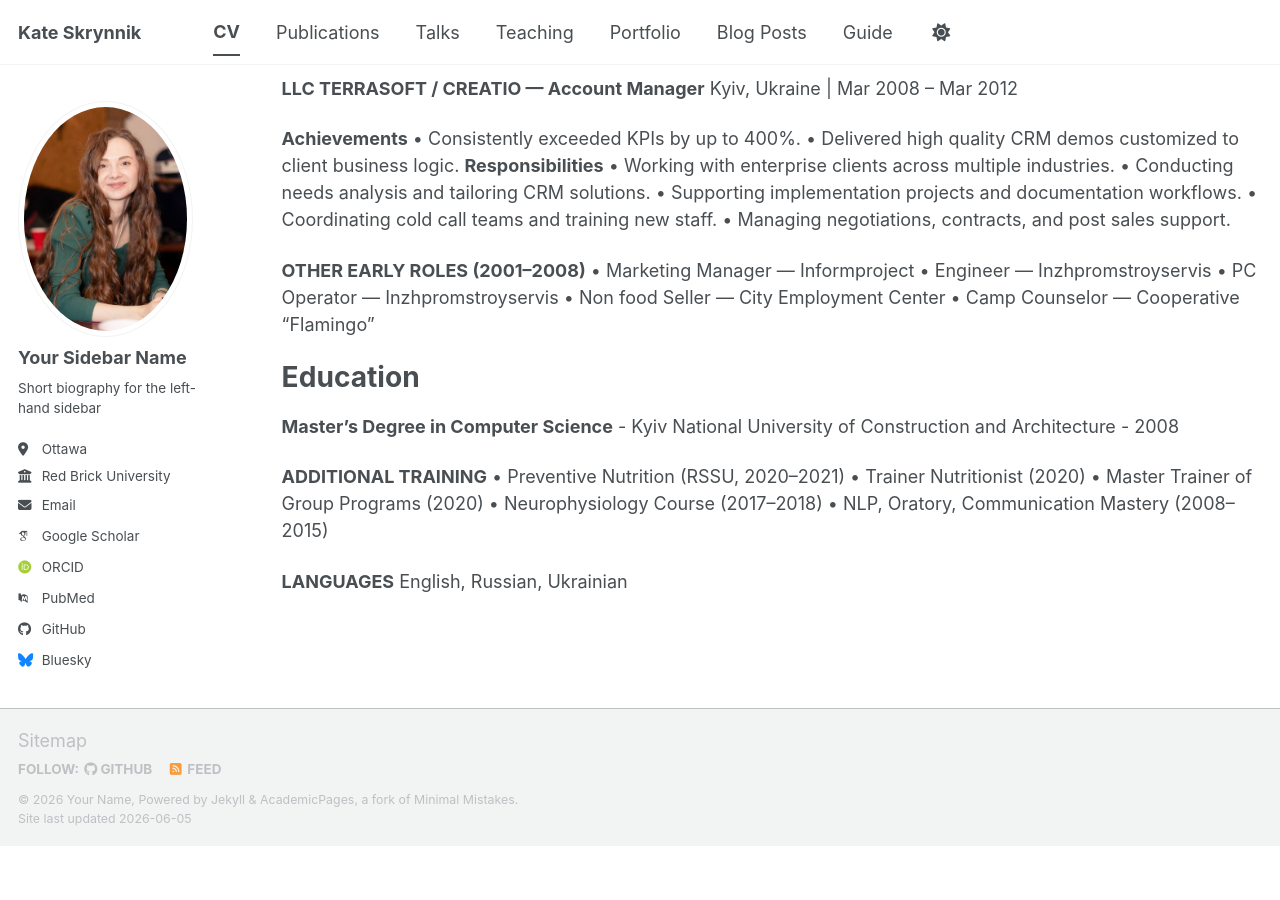
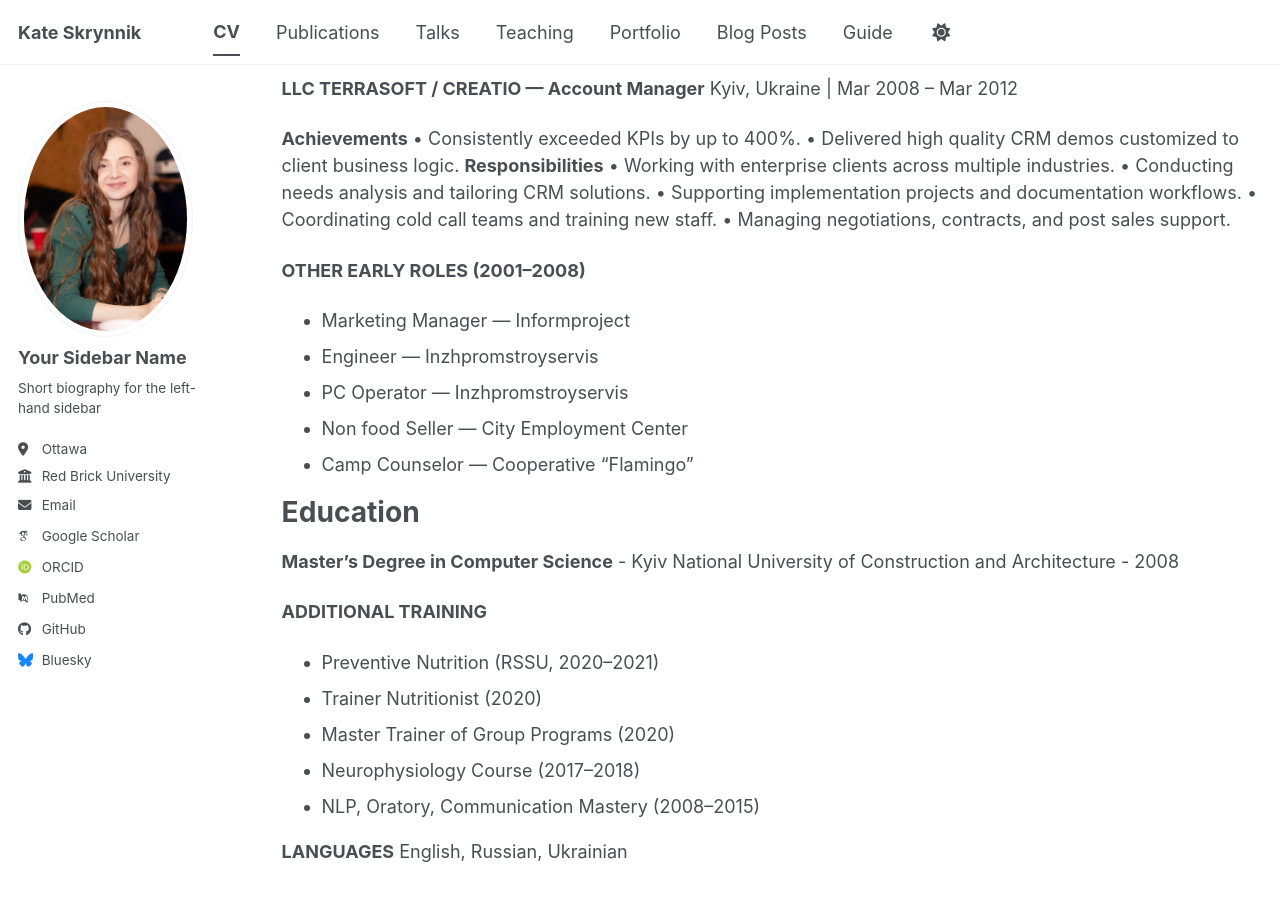
Before and after one commit to katevision/KateS, a Jekyll site: the page built from _pages/cv.md, in a window 1280 px wide and 900 px high, scrolled down 1636 px. Built offline with Jekyll 4.4.1, drawn with Linux system fonts in a browser that asks for light colours; some web fonts are replaced; a script bundle is joined from its source files by our own code; library files that are not in the unit come from our copies; before the commit the page ends 2482 px from its top, so only the background shows below that.

Commit message:
Update cv.md

```diff
--- a/_pages/cv.md
+++ b/_pages/cv.md
@@ -66,11 +66,11 @@ Kyiv, Ukraine | Mar 2008 – Mar 2012
 **Responsibilities** • Working with enterprise clients across multiple industries. • Conducting needs analysis and tailoring CRM solutions. • Supporting implementation projects and documentation workflows. • Coordinating cold call teams and training new staff. • Managing negotiations, contracts, and post sales support.
 
 **OTHER EARLY ROLES (2001–2008)**
-• Marketing Manager — Informproject
-• Engineer — Inzhpromstroyservis
-• PC Operator — Inzhpromstroyservis
-• Non food Seller — City Employment Center
-• Camp Counselor — Cooperative “Flamingo”
+* Marketing Manager — Informproject
+* Engineer — Inzhpromstroyservis
+* PC Operator — Inzhpromstroyservis
+* Non food Seller — City Employment Center
+* Camp Counselor — Cooperative “Flamingo”
 
 
 Education
@@ -78,11 +78,11 @@ Education
 **Master’s Degree in Computer Science** - Kyiv National University of Construction and Architecture - 2008
 
 **ADDITIONAL TRAINING**
-• Preventive Nutrition (RSSU, 2020–2021)
-• Trainer Nutritionist (2020)
-• Master Trainer of Group Programs (2020)
-• Neurophysiology Course (2017–2018)
-• NLP, Oratory, Communication Mastery (2008–2015)
+* Preventive Nutrition (RSSU, 2020–2021)
+* Trainer Nutritionist (2020)
+* Master Trainer of Group Programs (2020)
+* Neurophysiology Course (2017–2018)
+* NLP, Oratory, Communication Mastery (2008–2015)
 
 **LANGUAGES**
 English, Russian, Ukrainian
```
